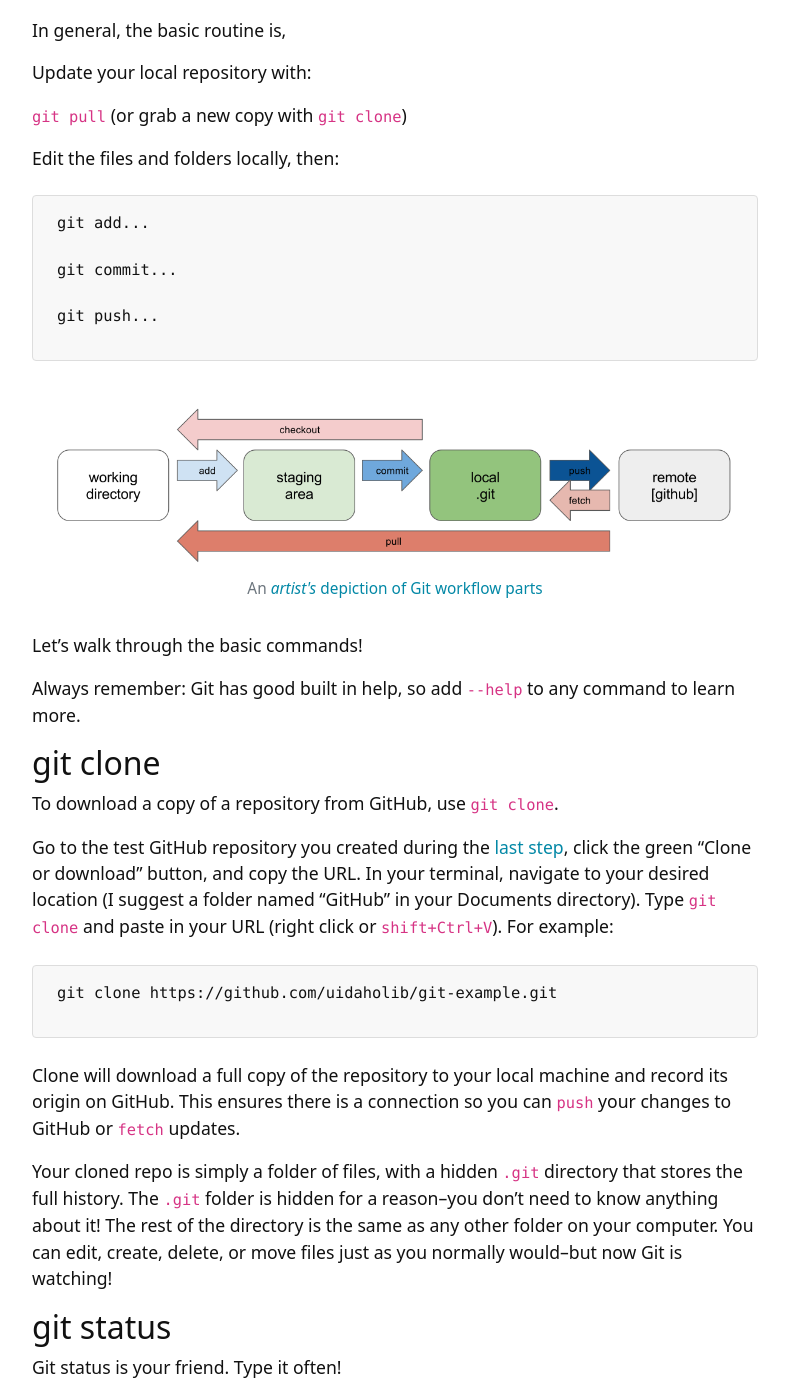
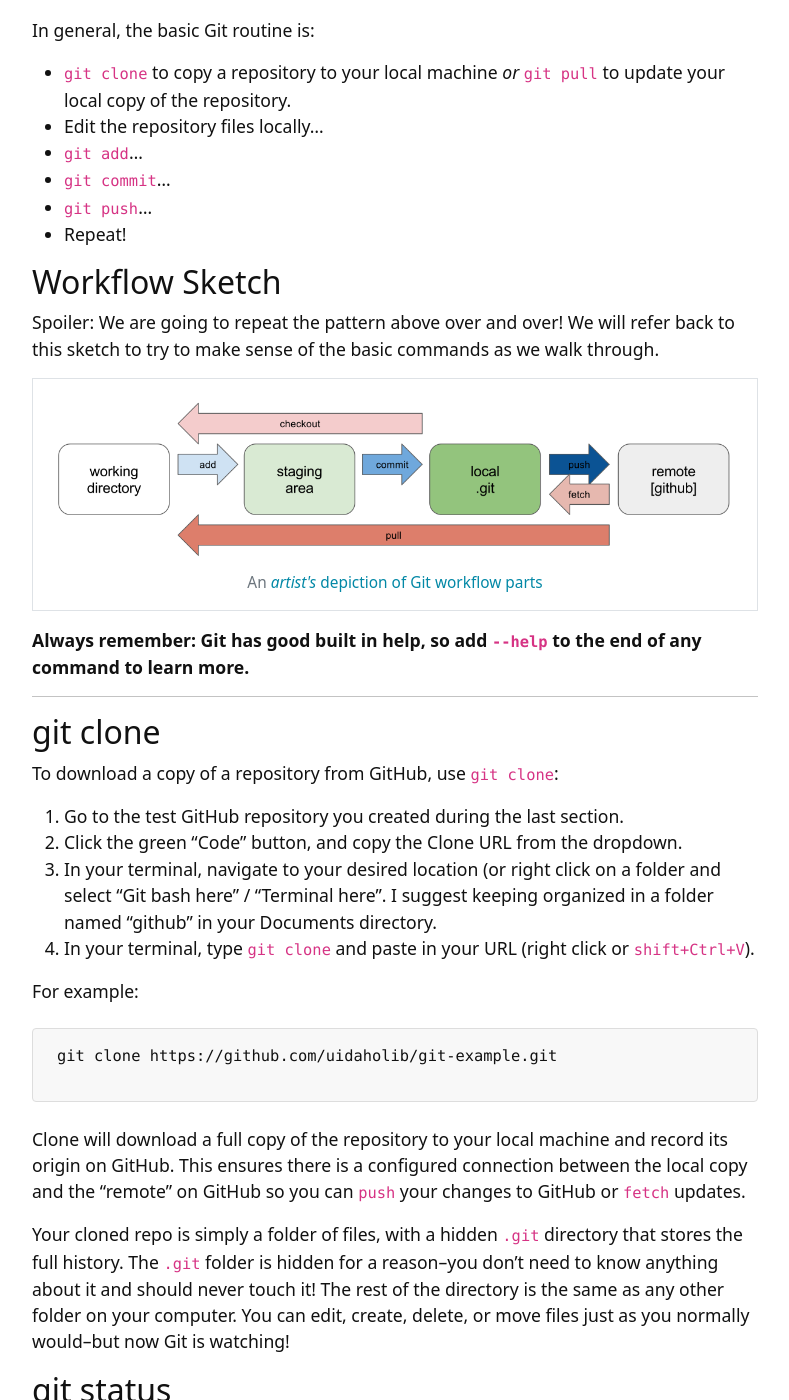
Before and after one commit to evanwill/get-git-b, a Jekyll site: the page built from content/3-workflow.md, in a window 1280 px wide and 1400 px high, scrolled down 232 px. Shown: the whole window, without its empty margins (245-1034 px from the left). Built offline with Jekyll 4.4.1, drawn with Linux system fonts in a browser that asks for light colours; comment, search, counter and statistics services are not loaded; some of the changed text lies outside the part shown.

Commit message:
workflow

````diff
--- a/content/3-workflow.md
+++ b/content/3-workflow.md
@@ -3,35 +3,36 @@ title: Basic Git Workflow
 nav: Workflow
 ---
 
-In general, the basic routine is,
+In general, the basic Git routine is:
 
-Update your local repository with:
+- `git clone` to copy a repository to your local machine *or* `git pull` to update your local copy of the repository.
+- Edit the repository files locally...
+- `git add`...
+- `git commit`...
+- `git push`...
+- Repeat!
 
-`git pull` (or grab a new copy with `git clone`)
+## Workflow Sketch
 
-Edit the files and folders locally, then:
+Spoiler: We are going to repeat the pattern above over and over!
+We will refer back to this sketch to try to make sense of the basic commands as we walk through.
 
-```
-git add...
-
-git commit...
-
-git push...
-```
-
+{:.border }
 {% include figure.html img="workflow.png" alt="git workflow depicted as arrows between file areas" width="100%" caption="An <a href='https://evanwill.github.io/get-git-b/images/workflow.png' target='_blank' rel='noopener'><em>artist's</em> depiction of Git workflow parts</a>" %}
 
-Let's walk through the basic commands!
+**Always remember: Git has good built in help, so add `--help` to the end of any command to learn more.**
 
-> Always remember: Git has good built in help, so add `--help` to any command to learn more.
+--------------
 
 ## git clone
 
-To download a copy of a repository from GitHub, use `git clone`.
+To download a copy of a repository from GitHub, use `git clone`:
 
-Go to the test GitHub repository you created during the [last step]({{ '/2-setup.html' | absolute_url }}), click the green "Clone or download" button, and copy the URL.
-In your terminal, navigate to your desired location (I suggest a folder named "GitHub" in your Documents directory).
-Type `git clone` and paste in your URL (right click or `shift+Ctrl+V`).
+1. Go to the test GitHub repository you created during the last section.
+2. Click the green "Code" button, and copy the Clone URL from the dropdown.
+3. In your terminal, navigate to your desired location (or right click on a folder and select "Git bash here" / "Terminal here". I suggest keeping organized in a folder named "github" in your Documents directory.
+4. In your terminal, type `git clone` and paste in your URL (right click or `shift+Ctrl+V`).
+
 For example:
 
 ```
@@ -39,10 +40,10 @@ git clone https://github.com/uidaholib/git-example.git
 ```
 
 Clone will download a full copy of the repository to your local machine and record its origin on GitHub.
-This ensures there is a connection so you can `push` your changes to GitHub or `fetch` updates.
+This ensures there is a configured connection between the local copy and the "remote" on GitHub so you can `push` your changes to GitHub or `fetch` updates.
 
 Your cloned repo is simply a folder of files, with a hidden `.git` directory that stores the full history.
-The `.git` folder is hidden for a reason--you don't need to know anything about it!
+The `.git` folder is hidden for a reason--you don't need to know anything about it and should never touch it!
 The rest of the directory is the same as any other folder on your computer.
 You can edit, create, delete, or move files just as you normally would--but now Git is watching!
 
@@ -81,6 +82,7 @@ We changed a file, we added it to the staging area, and now we are ready to take
 Let's `commit`!
 
 Each `commit` records the state of the full repository along with the timestamp, user name, email, and message of the committer.
+
 *A message is required!*
 It is your note to posterity so you can remember why you made changes in the future (for style tips, see [The Art of the Commit](http://alistapart.com/article/the-art-of-the-commit){:target="_blank" rel="noopener"}).
 
@@ -92,7 +94,8 @@ git status
 We have stored away a new version of the documents in the repository and will be able to navigate this history.
 Typically, it is better to make many smaller focused commits, rather than big ones, since small changes will be easier to undo, review, and merge.
 
-> The `-m` flag adds the message on the command line. If you do not include a message, Git will open your default text editor and wait for you to enter and save a message.
+The `-m` flag adds the message on the command line.
+If you forget the message, Git will open your default text editor and wait for you to enter and save a message.
 
 ## Repeat!
 
@@ -102,7 +105,7 @@ Git `add` fills the staging area.
 
 Git `commit` takes the snapshot of changes in the staging area.
 
-Edit a file in your test repository and repeat the routine.
+Edit the files in your test repository and repeat the routine.
 
 ```
 git add notes.txt
@@ -110,18 +113,24 @@ git commit -m "more notes"
 git status
 ```
 
+Important notes:
+
+- Use `add` to group changed files that you want to commit together. You do not need to add all changes before making a commit, only the ones you want to capture together. Group them based on one theme, what this commit is aiming to do in the repository, what task does it complete. This helps keep your history organized and comprehensible (vs. a jumble of unrelated changes grouped together).
+- `commit` is NOT related to saving a file on your computer. When you are editing a file and save it, Git does not automatically record the change. Also if you have unsaved files, Git does not know about those changes. Just keep in mind that Git is watching the folder of files, but is not directly tied to the tools you use to edit, manage, and manipulate them.
+
 ## git push
 
-Notice that `git status` now says "your branch is ahead of origin/master".
-Origin/master is the standard way to name the main branch of the remote repository.
-We finished our changes to the repository locally, now we want to add them to the remote hosted on GitHub using `push`.
+Notice that `git status` now says "your branch is ahead of origin/main".
+Origin/main is the standard way to name the primary branch of the remote repository.
+We finished our changes to the repository locally, but for now all these great new commits are **only** stored in the local version of our repository.
+Next, we want to add them to the remote hosted on GitHub using `push`.
 
 ```
-git push origin master
+git push origin main
 ```
 
 Push sends only the changes, so it is very efficient network use.
-Using `origin master` specifies which branch we want to push to in the remote repository.
+Using `origin main` specifies which branch we want to push to in the remote repository.
 However, in most cases the command can be shortened to just `git push`.
 
 ## Review
@@ -138,6 +147,6 @@ git commit -m "message"
 git push
 ```
 
-> Depending on your workflow, you may want to `git fetch` rather than `pull`.
-> `git fetch` updates repository from remote, but does not change the local files.
-> `git pull` is short for `fetch` + `merge`, thus will update from the remote and combine that new information with your local work.
+Depending on your workflow, you may want to `git fetch` rather than `pull`.
+`git fetch` updates repository from remote, but does not change the local files.
+`git pull` is short for `fetch` + `merge`, thus will update from the remote and combine that new information with your local work, updating the files on your computer.
````
